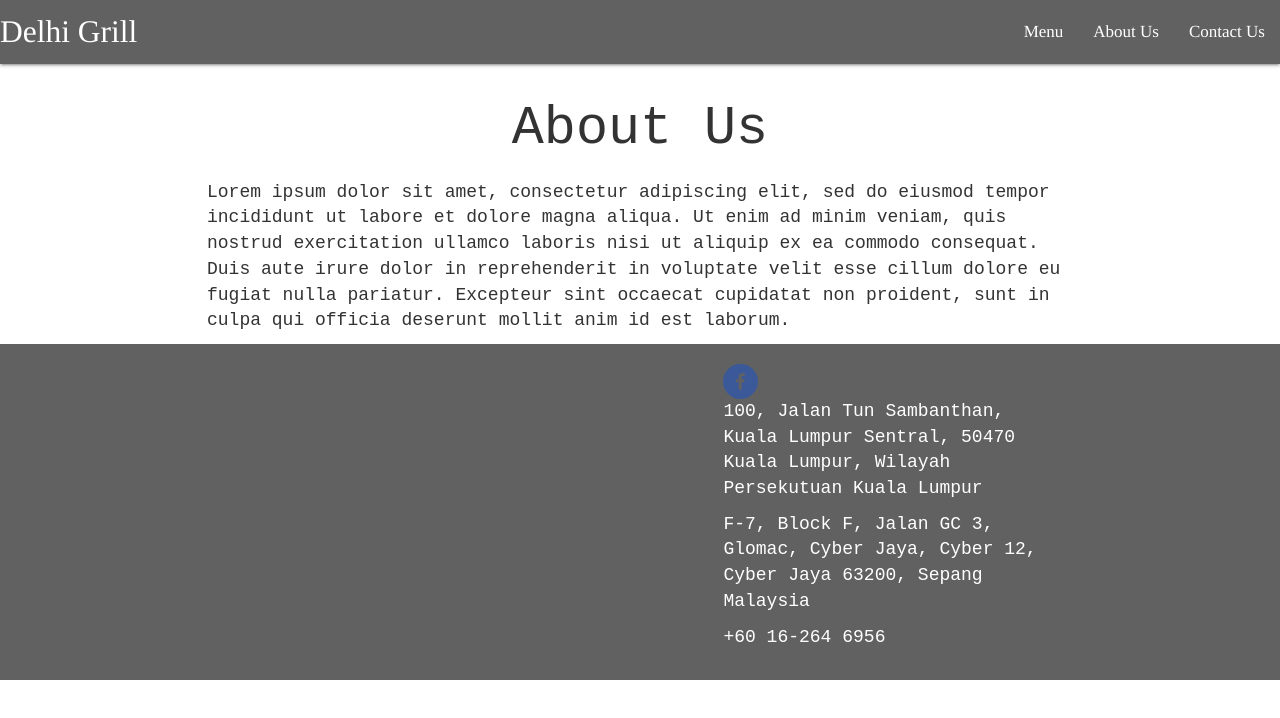
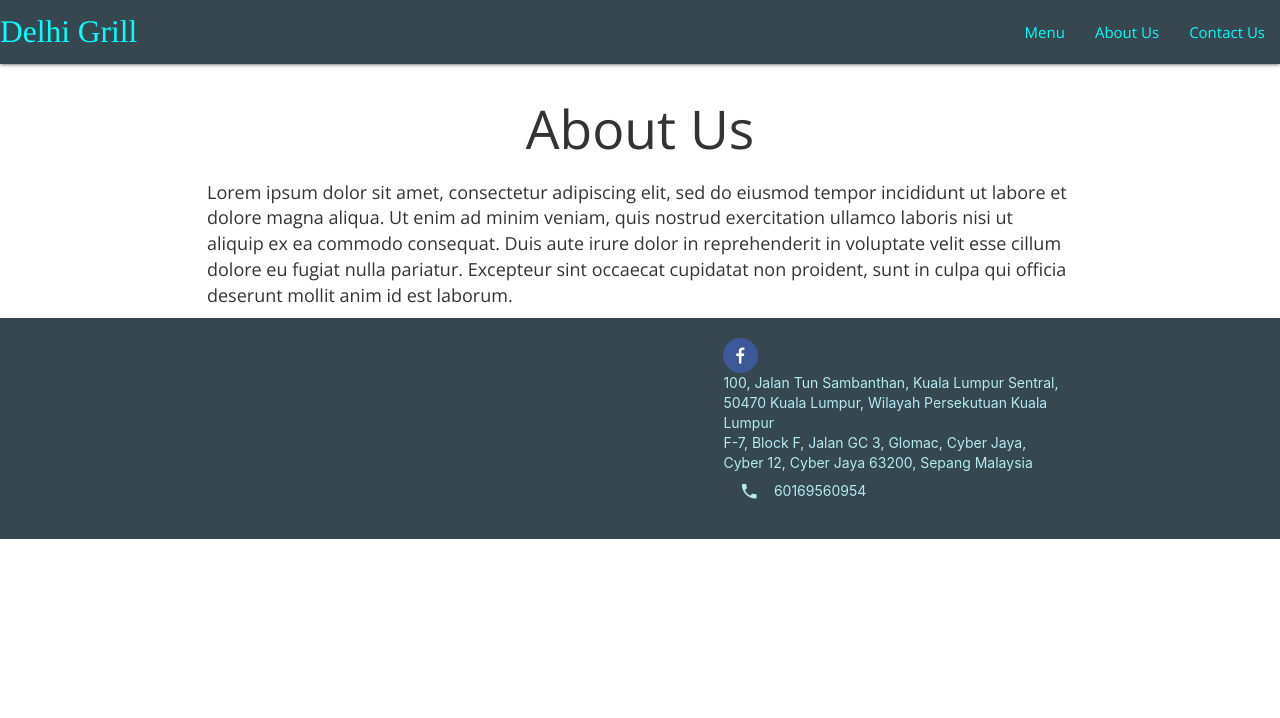
Before and after one commit to aryanmediratta/basic-react-website, a React (Create React App) app in the folder Desktop/WebDev/storewebsite/: page /about in a window 1280 px wide. Shown: the top 718 px of the page. Built offline with nearby package versions, Linux system fonts and the light colour scheme.

Commit message:
too many changes

```diff
--- a/Desktop/WebDev/storewebsite/public/index.html
+++ b/Desktop/WebDev/storewebsite/public/index.html
@@ -4,6 +4,7 @@
     <link rel="stylesheet" href="https://maxcdn.bootstrapcdn.com/bootstrap/3.4.0/css/bootstrap.min.css">
     <script src="https://ajax.googleapis.com/ajax/libs/jquery/3.3.1/jquery.min.js"></script>
   <script src="https://maxcdn.bootstrapcdn.com/bootstrap/3.4.0/js/bootstrap.min.js"></script>
+  <link href="https://fonts.googleapis.com/css?family=Open+Sans" rel="stylesheet">
       <link href="https://fonts.googleapis.com/icon?family=Material+Icons" rel="stylesheet">
 
     <meta charset="utf-8" />
--- a/Desktop/WebDev/storewebsite/src/components/Footer.js
+++ b/Desktop/WebDev/storewebsite/src/components/Footer.js
@@ -10,7 +10,7 @@ const h2s = {
 }
 
 const ths = {
-  fontFamily : 'Courier New',
+  fontFamily : 'Open Sans',
   fontSize : '18px',
   color : 'white'
 }
@@ -21,22 +21,23 @@ class Footer extends Component {
 
     return(
 
-    <footer className = "page-footer grey darken-2">
+    <footer className = "page-footer blue-grey darken-3">
       <div className = "container">
           <div className = "row">
             <div className = "col s12 m4 l2"></div>
             <div className = "col s12 m2 l5"></div>
             <div className = "col s12 m6 l5">
                 <ul>
-                  <li> <SocialIcon url="https://www.facebook.com/Delhi-Grill-304409520408653/?modal=admin_todo_tour" rel="noopener noreferrer" target="_blank" network="facebook" style= {h2s} /> </li>
-                  <li> <p style = {ths}> 100, Jalan Tun Sambanthan, Kuala Lumpur Sentral, 50470 Kuala Lumpur, Wilayah Persekutuan Kuala Lumpur</p>  </li>
-                  <li> <p style = {ths}> F-7, Block F, Jalan GC 3, Glomac, Cyber Jaya, Cyber 12, Cyber Jaya 63200, Sepang  Malaysia </p> </li>
-                  <li> <p style= {ths}> +60 16-264 6956 </p></li>
+                  <li> <SocialIcon url="https://www.facebook.com/Delhi-Grill-304409520408653/?modal=admin_todo_tour" rel="noopener noreferrer" target="_blank" network="facebook" style= {h2s} fgColor = "#ffffff" /> </li>
+                  <a className="cyan-text text-lighten-4" href="https://www.google.com/maps/place/Delhi+Grill/@3.1329489,101.685761,17z/data=!4m12!1m6!3m5!1s0x31cc49c1beab478b:0x38abaf9bde1049c6!2sDelhi+Grill!8m2!3d3.1329489!4d101.6879551!3m4!1s0x31cc49c1beab478b:0x38abaf9bde1049c6!8m2!3d3.1329489!4d101.6879551" target="_blank">100, Jalan Tun Sambanthan, Kuala Lumpur Sentral, 50470 Kuala Lumpur, Wilayah Persekutuan Kuala Lumpur</a>
+                  <br/>
+                  <a className="cyan-text text-lighten-4" href="https://www.google.com/maps/place/Delhi+Grill/@2.9242317,101.6558502,18z/data=!4m12!1m6!3m5!1s0x31cdb6f998681337:0x7446ea8f1ed122ad!2sDelhi+Grill!8m2!3d2.9240978!4d101.6569419!3m4!1s0x31cdb6f998681337:0x7446ea8f1ed122ad!8m2!3d2.9240978!4d101.6569419" target="_blank">F-7, Block F, Jalan GC 3, Glomac, Cyber Jaya, Cyber 12, Cyber Jaya 63200, Sepang  Malaysia</a>
+                  <a className="btn-flat cyan-text text-lighten-4" href="tel:60169560954" target="_blank"><i class="material-icons left">phone</i>60169560954</a>
                 </ul>
                 </div>
                 </div>
              </div>
-        </footer>
+          </footer>
         )
   }
 }
--- a/Desktop/WebDev/storewebsite/src/components/Header.js
+++ b/Desktop/WebDev/storewebsite/src/components/Header.js
@@ -3,9 +3,9 @@ import React, {Component, Fragment} from 'react';
 import M from 'materialize-css/dist/js/materialize.min.js';
 
 const As = {
-  color:'white',
-  fontFamily : 'Times',
-  fontSize : '17px'
+  color:'cyan',
+  fontFamily : 'Open Sans',
+  fontSize : '15px'
 }
 
 class Header extends Component {
@@ -26,9 +26,9 @@ document.addEventListener('DOMContentLoaded', function() {
 
 			<Fragment>
 			 <nav>
-    <div className="nav-wrapper grey darken-2" >
-      <a href="/" className="brand-logo" style={{color:'white',fontFamily : 'Times'}}>Delhi Grill</a>
-      <a href="#" data-target="mobile-demo" className="sidenav-trigger" style={{color:'white'}}><i className="material-icons">menu</i></a>
+    <div className="nav-wrapper blue-grey darken-3" >
+      <a href="/" className="brand-logo" style={{color:'cyan',fontFamily : 'Times'}}>Delhi Grill</a>
+      <a href="#" data-target="mobile-demo" className="sidenav-trigger" style={{color:'cyan'}}><i className="material-icons">menu</i></a>
       <ul className="right hide-on-med-and-down" >
         <li><a href="/menu" style={As}>Menu</a></li>
         <li><a href="/about" style={As}>About Us</a></li>
--- a/Desktop/WebDev/storewebsite/src/index.css
+++ b/Desktop/WebDev/storewebsite/src/index.css
@@ -18,7 +18,7 @@ img {
   margin-right: auto;
 }
 p {
-  font-family: Courier New;
+  font-family: Open Sans;
   font-size: 18px;
 }
 body {
@@ -31,6 +31,6 @@ body {
     flex: 1 0 auto;
   }
 table td{
-  font-family: Courier New;
+  font-family: Open Sans;
   font-size: 16px;
 }
--- a/Desktop/WebDev/storewebsite/src/pages/About.js
+++ b/Desktop/WebDev/storewebsite/src/pages/About.js
@@ -6,11 +6,11 @@ import Footer from '../components/Footer'
 
 const h2s = {
 	textAlign : 'center',
-	fontFamily : 'Courier New',
+	fontFamily : 'Open Sans',
 }
 
 const h1s = {
-	fontFamily : 'Courier New',
+	fontFamily : 'Open Sans',
 }
 
 class About extends Component {
--- a/Desktop/WebDev/storewebsite/src/pages/Contact.js
+++ b/Desktop/WebDev/storewebsite/src/pages/Contact.js
@@ -8,11 +8,11 @@ import Map from '../components/Map';
 
 const h2s = {
 	textAlign : 'center',
-	fontFamily : 'Courier New',
+	fontFamily : 'Open Sans',
 }
 
 const h1s = {
-	fontFamily : 'Courier New',
+	fontFamily : 'Open Sans',
 }
 
 class Contact extends Component {
@@ -22,9 +22,6 @@ class Contact extends Component {
 			<div>
 			<Header/>
 			<h2 style = {h2s}> Contact Us  </h2>
-			<div className = "container">
-			<p style = {h1s}>Lorem ipsum dolor sit amet, consectetur adipiscing elit, sed do eiusmod tempor incididunt ut labore et dolore magna aliqua. Ut enim ad minim veniam, quis nostrud exercitation ullamco laboris nisi ut aliquip ex ea commodo consequat. Duis aute irure dolor in reprehenderit in voluptate velit esse cillum dolore eu fugiat nulla pariatur. Excepteur sint occaecat cupidatat non proident, sunt in culpa qui officia deserunt mollit anim id est laborum.</p>
-			</div>
 			<div className = "row">
         	<div className="col s12 m1 l2"></div>
         	<div className = "col s12 m10 l8">
@@ -34,6 +31,11 @@ class Contact extends Component {
 			</div>
 			<div className="col s12 m1 l2"></div>
 			</div>
+			<div className = "container">
+			<a className="btn-flat black-text text-lighten-4" href="tel:60169560954" target="_blank"><i class="material-icons left">phone</i>60169560954</a>
+			<a className="btn-flat black-text text-lighten-4" href="https://api.whatsapp.com/send?phone=60169560954" target="_blank"><i class="material-icons left">message</i>WhatsApp</a>
+			<a className="btn-flat black-text text-lighten-4" href="mailto:info@delhigrillkl.com" target="_blank"><i class="material-icons left">email</i>info@delhigrillkl.com</a>
+			</div>
 			<Footer />
 			</div>
 			)
--- a/Desktop/WebDev/storewebsite/src/pages/Home.js
+++ b/Desktop/WebDev/storewebsite/src/pages/Home.js
@@ -19,13 +19,13 @@ import M from 'materialize-css/dist/js/materialize.min.js';
 
 const h2s = {
 	textAlign : 'center',
-	fontFamily : 'Courier New',
+	fontFamily : 'Open Sans',
 }
 
 const ps = {
 	color : 'black',
   textAlign : 'center',
-  fontFamily : 'Courier New',
+  fontFamily : 'Open Sans',
   fontSize : '20px'
 }
 
--- a/Desktop/WebDev/storewebsite/src/pages/Menu.js
+++ b/Desktop/WebDev/storewebsite/src/pages/Menu.js
@@ -17,12 +17,12 @@ const stylo = {
 
 const h2s = {
 	textAlign : 'center',
-	fontFamily : 'Times',
+	fontFamily : 'Open Sans',
 	fontWeight : 'bold'
 }
 
 const ths = {
-	fontFamily : 'Times',
+	fontFamily : 'Open Sans',
 	fontWeight : 'bold',
 	fontSize : '18px'
 }
```
